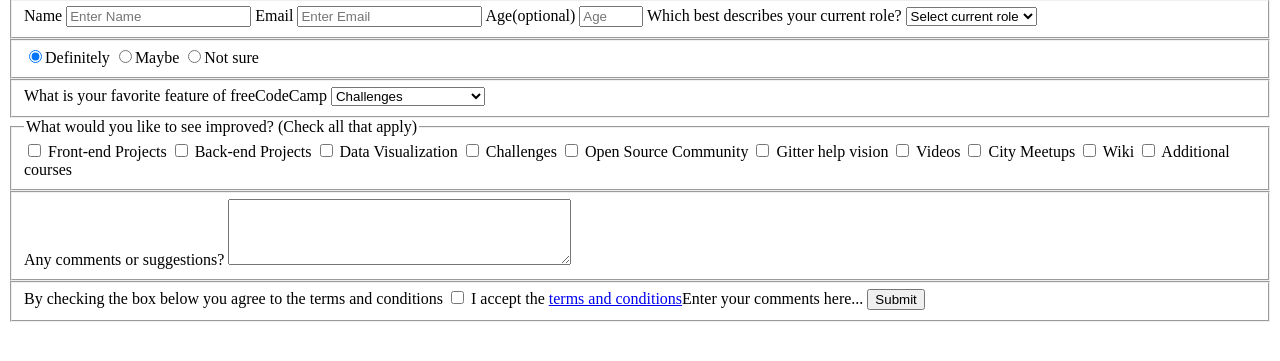
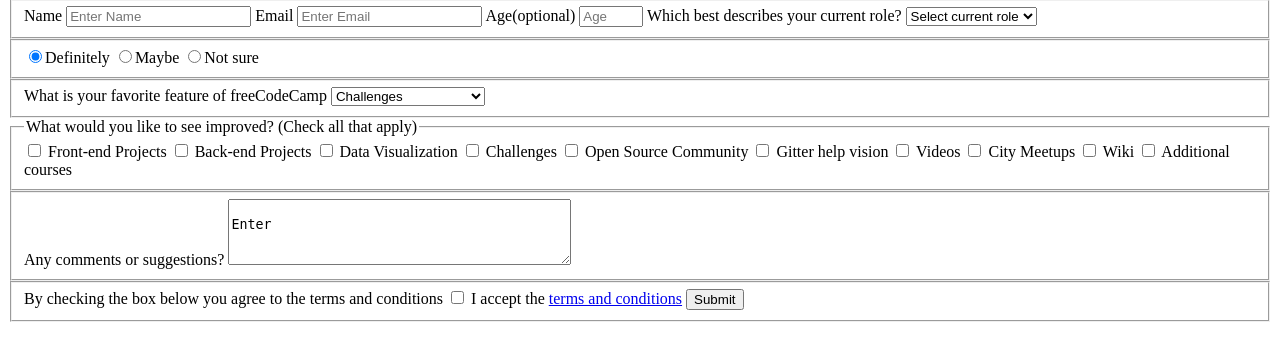
Before and after one commit to balagrivine/pyCasts, a Flask app: page / in a window 1280 px wide. Shown: the part 115-476 px from the top of the page. Run offline with Flask 3, Linux system fonts and the light colour scheme.

Commit message:
remove unwanted text from the submit button

```diff
--- a/pycasts/templates/survey.html
+++ b/pycasts/templates/survey.html
@@ -87,12 +87,13 @@
 				<fieldset>
 					<label for="comments"> Any comments or suggestions?
 						<textarea id="comments" name="comments" cols=40 rows=4 placeholder="Enter your comments here... ">
+							Enter
 						</textarea>
 					</label>
 				</fieldset>
 				<fieldset>
 					<label for="terms-and-conditions"> By checking the box below you agree to the terms and conditions
-						<input type="checkbox" id="terms-and-conditions" name="terms"> I accept the <a href="www.google.com">terms and conditions</a>Enter your comments here...
+						<input type="checkbox" id="terms-and-conditions" name="terms"> I accept the <a href="www.google.com">terms and conditions</a>
 					</label>
 					<button type="submit">
 						Submit
```
